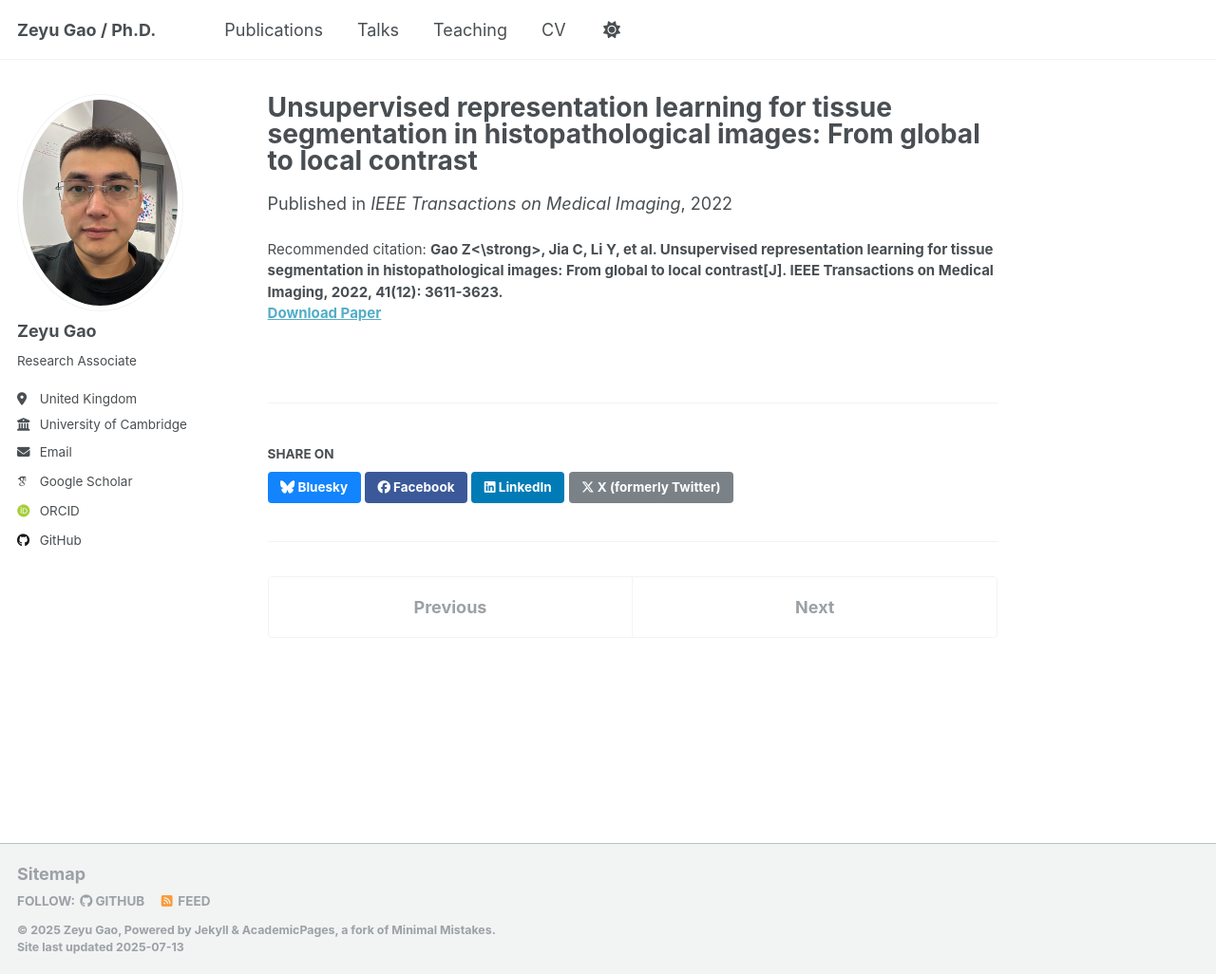
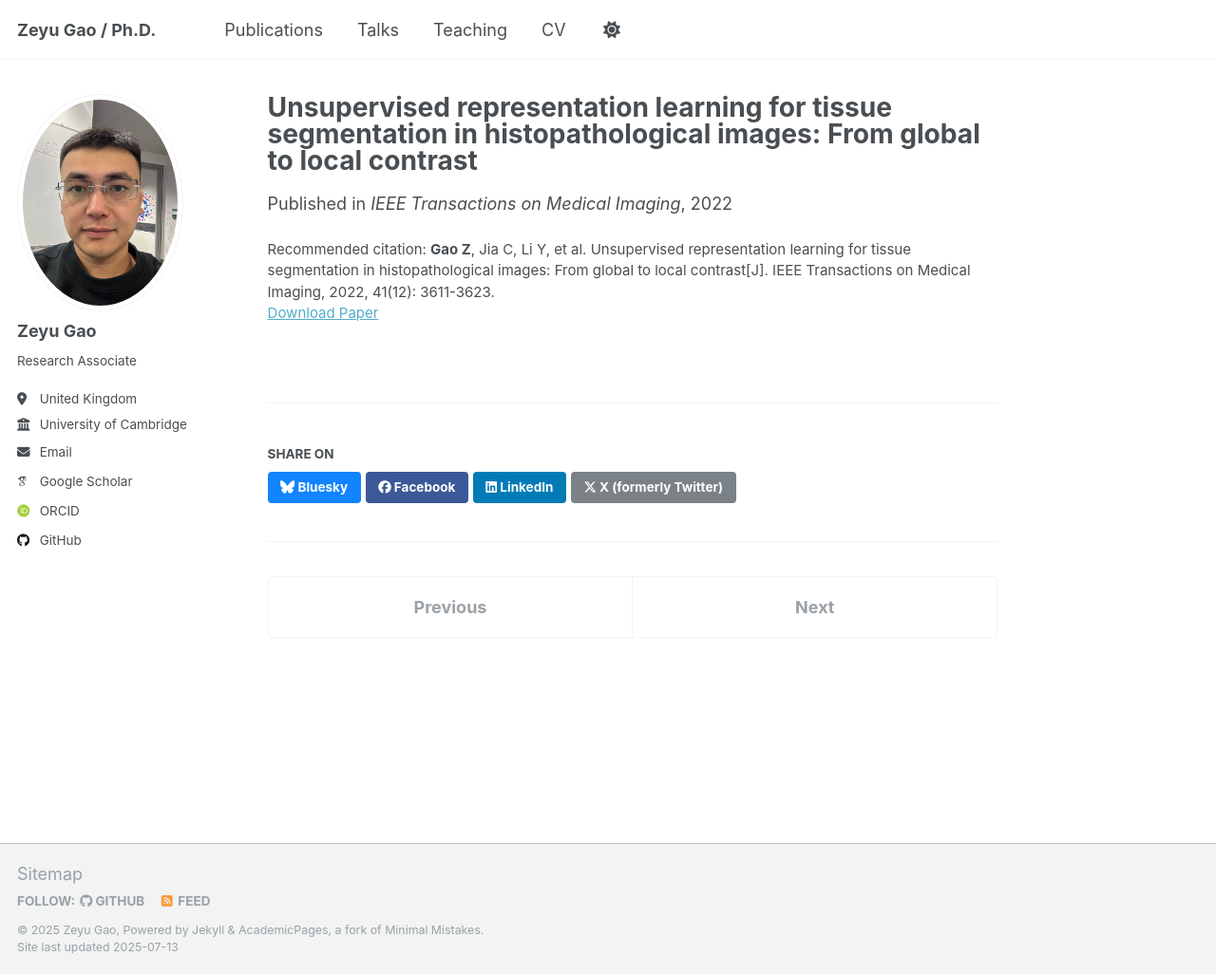
Before and after one commit to ZeyuGaoAi/ZeyuGaoAi.github.io, a Jekyll site: the page built from _publications/TMI2022.md, in a window 1280 px wide and 1026 px high. Shown: the whole window at 95% size. Built offline with Jekyll 4.4.1, drawn with Linux system fonts in a browser that asks for light colours; some web fonts are replaced; a script that is not in the unit is left out.

Commit message:
Update TMI2022.md

```diff
--- a/_publications/TMI2022.md
+++ b/_publications/TMI2022.md
@@ -5,5 +5,5 @@ category: manuscripts
 date: 2022-07-15
 venue: 'IEEE Transactions on Medical Imaging'
 paperurl: https://ieeexplore.ieee.org/abstract/document/9830779
-citation: '<strong>Gao Z<\strong>, Jia C, Li Y, et al. Unsupervised representation learning for tissue segmentation in histopathological images: From global to local contrast[J]. IEEE Transactions on Medical Imaging, 2022, 41(12): 3611-3623.'
+citation: '<strong>Gao Z</strong>, Jia C, Li Y, et al. Unsupervised representation learning for tissue segmentation in histopathological images: From global to local contrast[J]. IEEE Transactions on Medical Imaging, 2022, 41(12): 3611-3623.'
 ---
```
